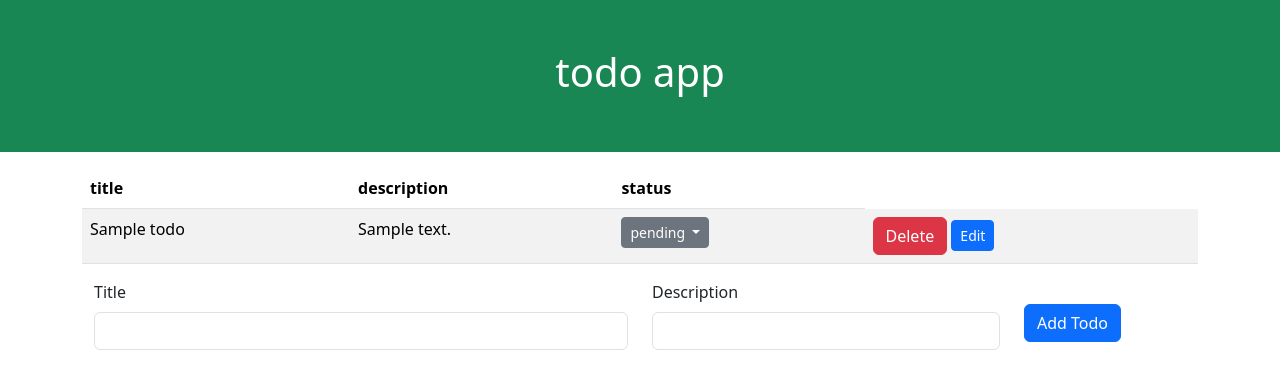
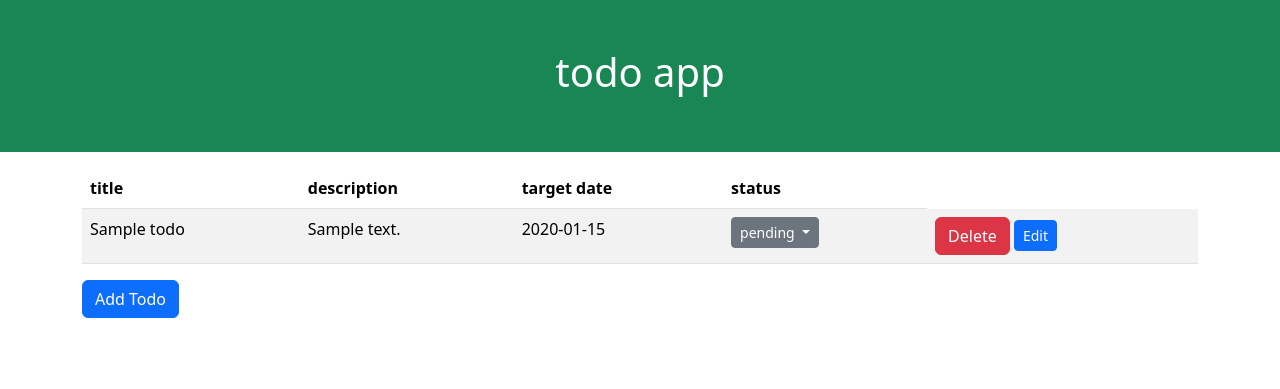
Before and after one commit to rehmanMoulaali/todo, a Flask app: page / in a window 1280 px wide. Shown: the top 389 px of the page. Run offline with Flask 3, Linux system fonts and the light colour scheme; tables that the repository leaves empty hold one stand-in row (values such as "Sample post"); some libraries are stand-ins or nearby versions.

```diff
--- a/todoapp/__init__.py
+++ b/todoapp/__init__.py
@@ -2,6 +2,6 @@ from flask import Flask
 from flask_sqlalchemy import SQLAlchemy
 
 app1=Flask(__name__)
-app1.config['SQLALCHEMY_DATABASE_URI']='mysql://abdul:abdul@localhost:3306/todo'
+app1.config['SQLALCHEMY_DATABASE_URI']='mysql://arjunagi123:abdul1234@localhost:3306/todo'
 db = SQLAlchemy(app1)
 from todoapp.controller import todoController
--- a/todoapp/controller/todoController.py
+++ b/todoapp/controller/todoController.py
@@ -20,7 +20,7 @@ def get_all():
 
 @app.route('/todo',methods=['GET','POST'])
 def post_todo():
-    save(request.form.get('title'),request.form.get('description'))
+    save(request.form.get('title'),request.form.get('description'),request.form.get('target_date'))
     return redirect(url_for('renderindex'))
 
 @app.route('/todo/status/<int:id>',methods=['PUT','POST'])
@@ -39,8 +39,9 @@ def update_todo_api():
     todo_id = request.form.get('id')
     title = request.form.get('title')
     description = request.form.get('description')
+    target_date=request.form.get('target_date')
     print(todo_id)
-    update_todo(todo_id,title,description)
+    update_todo(todo_id,title,description,target_date)
     return "added sucessfully"
 
 @app.route('/todo/<int:id>', methods=['POST', 'DELETE'])
--- a/todoapp/models/todo.py
+++ b/todoapp/models/todo.py
@@ -1,5 +1,6 @@
 from todoapp import db
 from enum import Enum
+from datetime import datetime
 
 class TodoStatus(Enum):
     PENDING = 'pending'
@@ -12,11 +13,13 @@ class Todo(db.Model):
     title = db.Column(db.String(length=30), nullable=False)
     description = db.Column(db.String(length=500), nullable=False)
     status = db.Column(db.Enum(TodoStatus), nullable=False)
+    target_date = db.Column(db.Date, default=None, nullable=True)
 
-    def __init__(self, title, description, status):
+    def __init__(self, title, description, status, target_date=None):
         self.title = title
         self.description = description
         self.set_status(status)
+        self.target_date = target_date
 
     def set_status(self, status):
         self.status = status
--- a/todoapp/repository/data.py
+++ b/todoapp/repository/data.py
@@ -8,6 +8,7 @@ def getAllTodo():
         'id': todo.id,
         'name': todo.title,
         'description': todo.description,
+        'target_date':todo.target_date,
         'status': todo.status
     } for todo in todo_list]
 
--- a/todoapp/services/todoServices.py
+++ b/todoapp/services/todoServices.py
@@ -6,8 +6,8 @@ from todoapp.models.todo import Todo,TodoStatus
 def getAll():
     return getAllTodo()
 
-def save(title,descrition):
-    save_todo(Todo(title=title,description=descrition,status=TodoStatus.PENDING))
+def save(title,descrition,target_date):
+    save_todo(Todo(title=title,description=descrition,status=TodoStatus.PENDING,target_date=target_date))
 
 def updater_status(id,status):
     todo1=get_by_id(id)
@@ -16,12 +16,13 @@ def updater_status(id,status):
     todo1.set_status(status)
     save_todo(todo=todo1)
 
-def update_todo(todo_id,title,description):
+def update_todo(todo_id,title,description,target_date):
     todo=get_by_id(todo_id)
     if(todo is None):
         return None
     todo.title=title
     todo.descrition=description
+    todo.target_date=target_date
     print(todo)
     save_todo(todo=todo)
 
--- a/todoapp/templates/index.html
+++ b/todoapp/templates/index.html
@@ -18,6 +18,7 @@
                 <tr>
                   <th>title</th>
                   <th>description</th>
+                  <th>target date</th>
                   <th>status</th>
                 </tr>
             </thead>
@@ -26,6 +27,7 @@
                 <tr>
                     <td>{{ todo.name }}</td>
                     <td>{{ todo.description }}</td>
+                    <td>{{todo.target_date}}</td>
                     <td>
                         <form action="/todo/status/{{ todo.id }}" method="POST" class="d-inline">
                             <input type="hidden" name="_method" value="PUT">
@@ -72,36 +74,53 @@
                                                     <label for="editDescription" class="form-label">Description</label>
                                                     <input type="text" class="form-control" id="editDescription" name="description" value="{{ todo.description }}" required>
                                                 </div>
+                                                <div class="mb-3">
+                                                    <label for="target_date" class="form-label">Description</label>
+                                                    <input type="date" class="form-control" id="target_date" name="target_date" required>
+                                                </div>
                                                 <button type="submit" class="btn btn-primary">Save Changes</button>
                                             </form>
-
                                         </div>
                                     </div>
                                 </div>
                             </div>
-
                     </td>
                 </tr>
                 {% endfor %}
             </tbody>
         </table>
-        <div class="container mt-3">
-            <form action="/todo" method="POST" id="addTodoForm" enctype="application/json">
-                <div class="row">
-                    <div class="col-md-6">
-                        <label for="title" class="form-label">Title</label>
-                        <input type="text" class="form-control" id="title" name="title" required>
+        <button type="button" class="btn btn-primary" data-bs-toggle="modal" data-bs-target="#posttodo">
+            Add Todo
+        </button>
+
+        <div class="modal fade" id="posttodo" tabindex="-1" aria-labelledby="editModalLabel" aria-hidden="true">
+            <div class="modal-dialog">
+                <div class="modal-content">
+                    <div class="modal-header">
+                        <h5 class="modal-title text-primary" id="editModalLabel">Add Todo</h5>
+                        <button type="button" class="btn-close text-primary" data-bs-dismiss="modal" aria-label="Close"></button>
                     </div>
-                    <div class="col-md-4">
-                        <label for="description" class="form-label">Description</label>
-                        <input type="text" class="form-control" id="description" name="description" required>
-                    </div>
-                    <div class="col-md-2">
-                        <button type="submit" class="btn btn-primary mt-4">Add Todo</button>
+                    <div class="modal-body">
+                        <form action="/todo" method="POST" class="ajax-form">
+                            <div class="mb-3">
+                                <label for="editTitle" class="form-label">Title</label>
+                                <input type="text" class="form-control" id="editTitle" name="title" required>
+                            </div>
+                            <div class="mb-3">
+                                <label for="editDescription" class="form-label">Description</label>
+                                <input type="text" class="form-control" id="editDescription" name="description" required>
+                            </div>
+                            <div class="mb-3">
+                                <label for="target_date" class="form-label">Description</label>
+                                <input type="date" class="form-control" id="target_date" name="target_date" required>
+                            </div>
+                            <button type="submit" class="btn btn-primary">Save </button>
+                        </form>
                     </div>
                 </div>
-            </form>
+            </div>
         </div>
+
 
 
 
```
